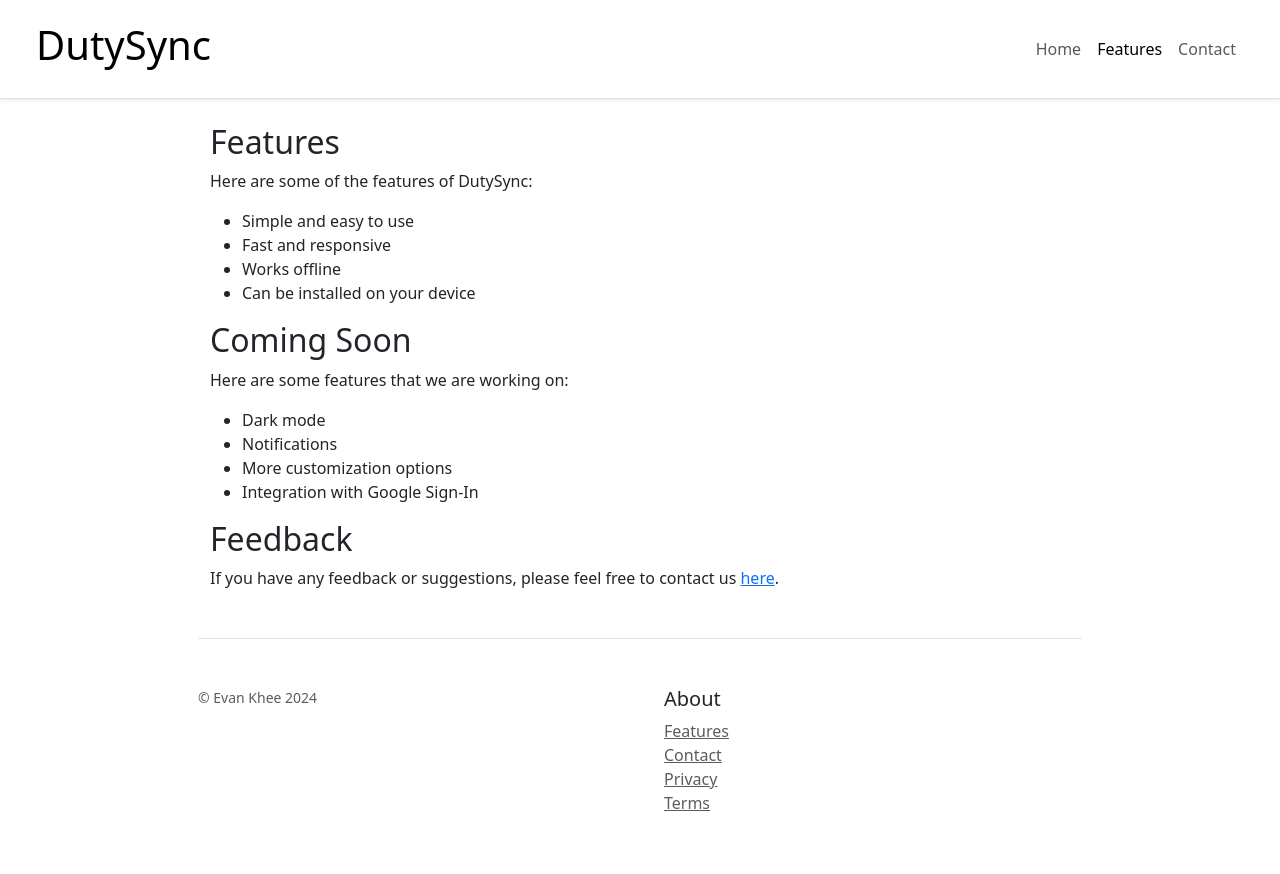
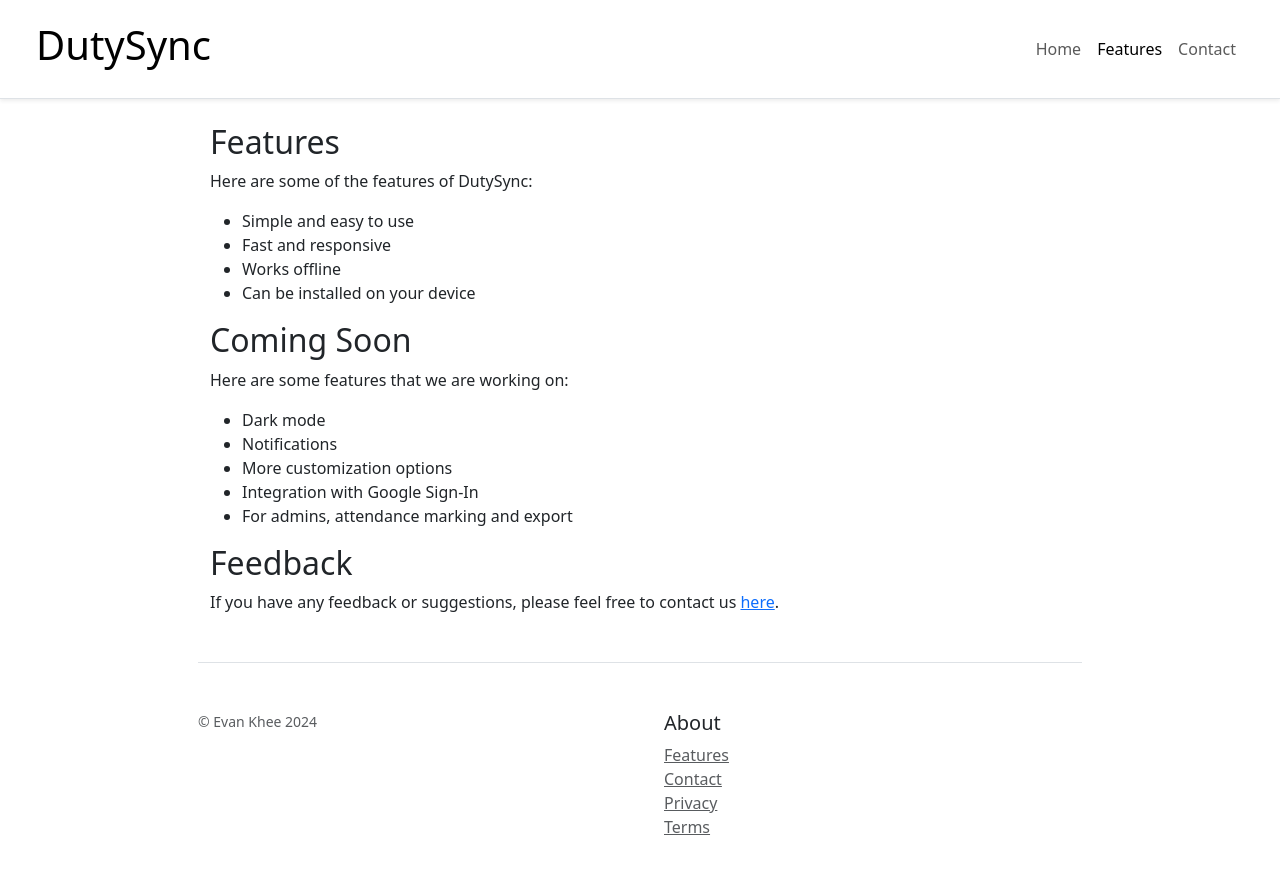
Before and after one commit to ekqiu/DutySync, a plain HTML site: page features.html in a window 1280 px wide. Drawn offline with nearby package versions, Linux system fonts and the light colour scheme.

Commit message:
Update features.html

```diff
--- a/features.html
+++ b/features.html
@@ -79,6 +79,7 @@
                 <li>Notifications</li>
                 <li>More customization options</li>
                 <li>Integration with Google Sign-In</li>
+                <li>For admins, attendance marking and export</li>
             </ul>
         </div>
 
```
